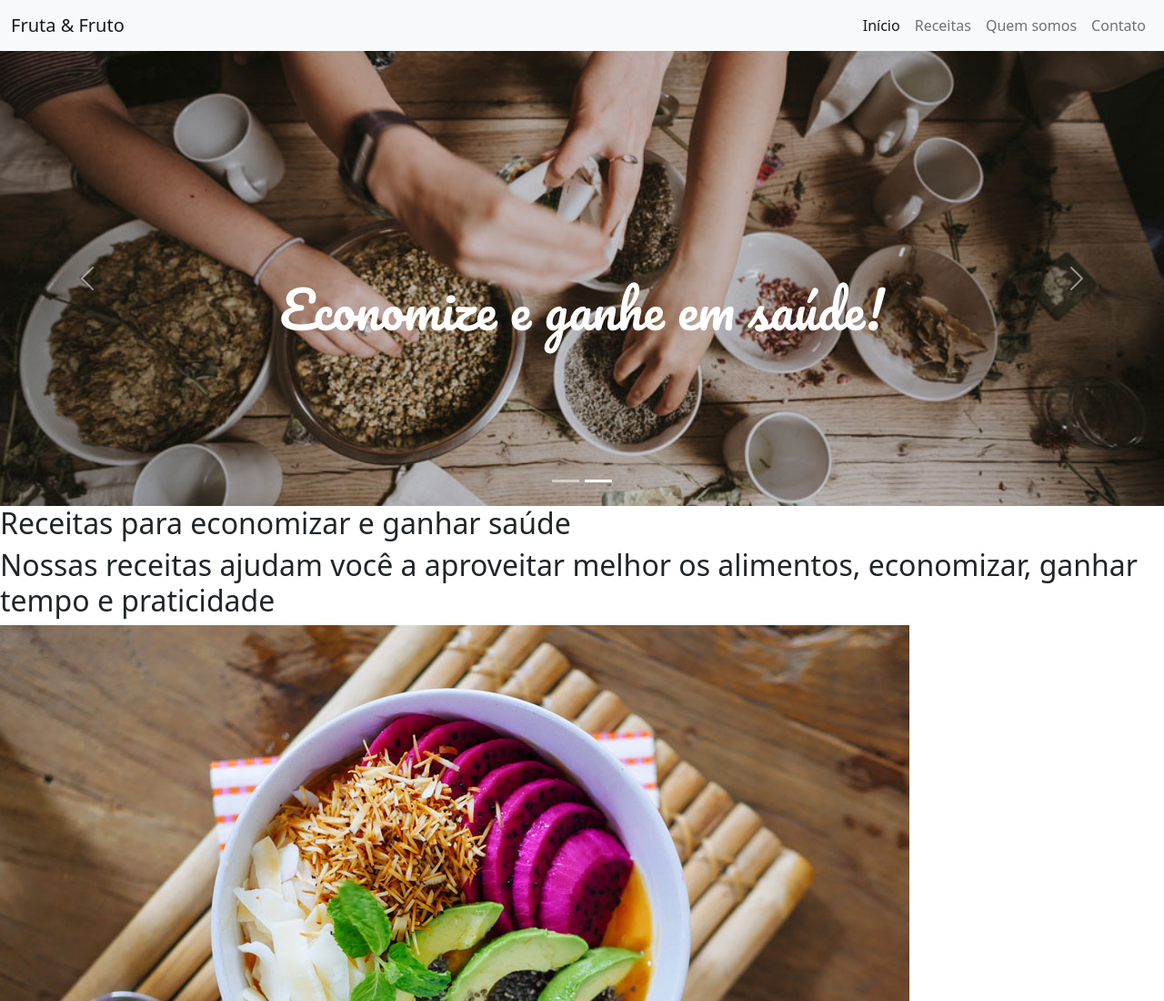
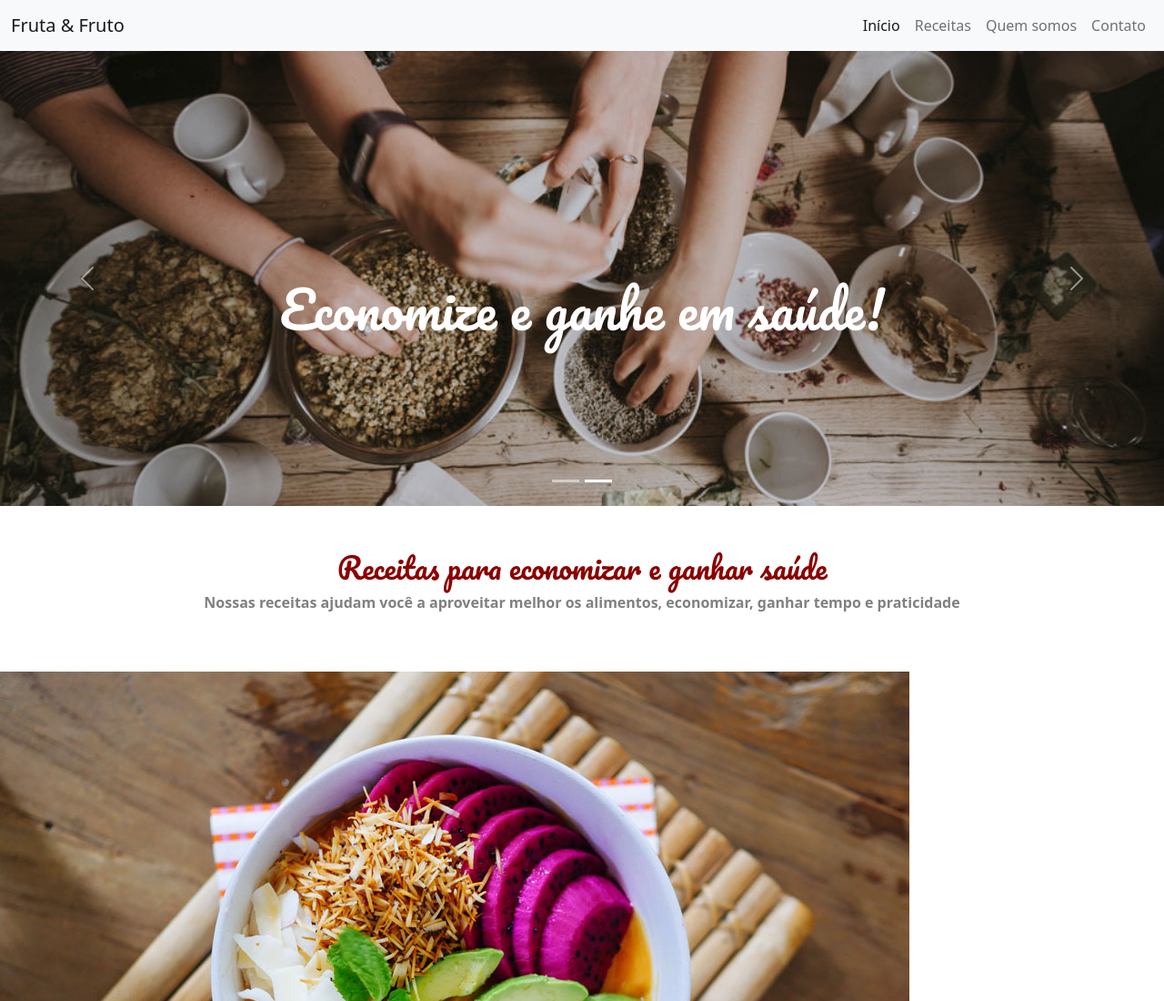
Before and after one commit to JonathanGLopes/Landing-Page, a plain HTML site: page index.html in a window 1280 px wide. Shown: the top 1100 px of the page at 91% size. Drawn offline with nearby package versions, Linux system fonts and the light colour scheme; files whose address does not match are found by name.

Commit message:
Alterando subtitulo

```diff
--- a/assets/components/style.css
+++ b/assets/components/style.css
@@ -14,3 +14,12 @@
 .titulo-banner {
     font-family: 'Pacifico', cursive;
 }
+
+.subtitulo-cor {
+    color: darkred;
+}
+
+.subtitulo-p {
+    font-weight: bold;
+    color: gray;
+}
--- a/index.html
+++ b/index.html
@@ -72,8 +72,8 @@
 
 
 
-  <h2>Receitas para economizar e ganhar saúde</h2>
-  <h2>Nossas receitas ajudam você a aproveitar melhor os alimentos, economizar, ganhar tempo e praticidade</h2>
+  <h2 class="text-center titulo-banner subtitulo-cor pt-5">Receitas para economizar e ganhar saúde</h2>
+  <p class="text-center subtitulo-p pb-5">Nossas receitas ajudam você a aproveitar melhor os alimentos, economizar, ganhar tempo e praticidade</p>
 
   <img src="./assets/src/img/receita-abacate.jpg" alt="tigela com salada de abacate, vista superior">
   <h3>Tigela de abacate</h3>
```
